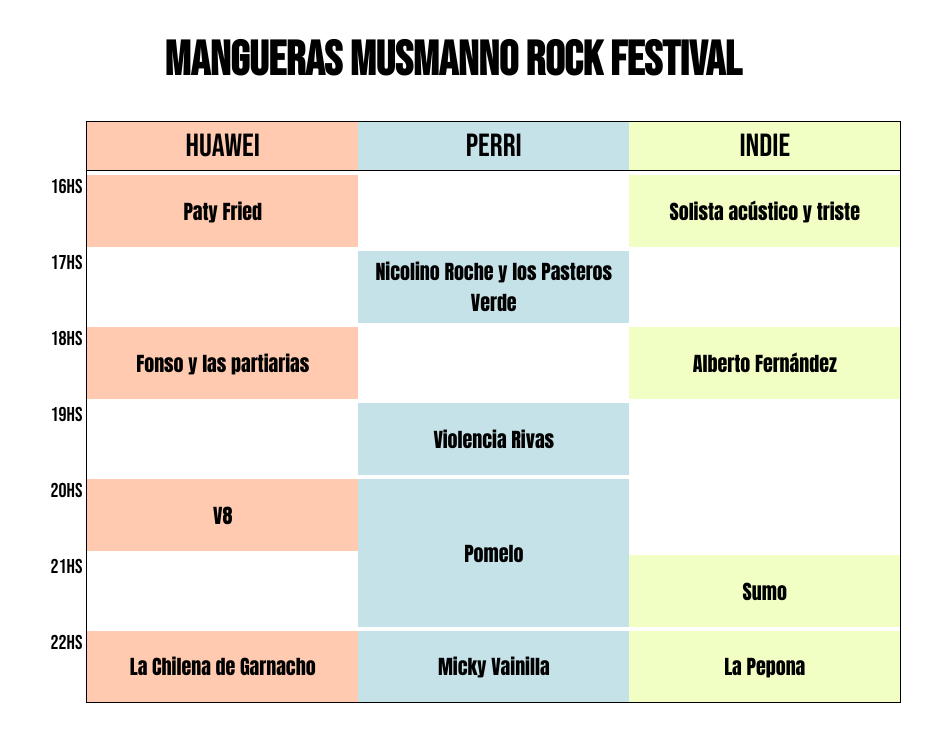
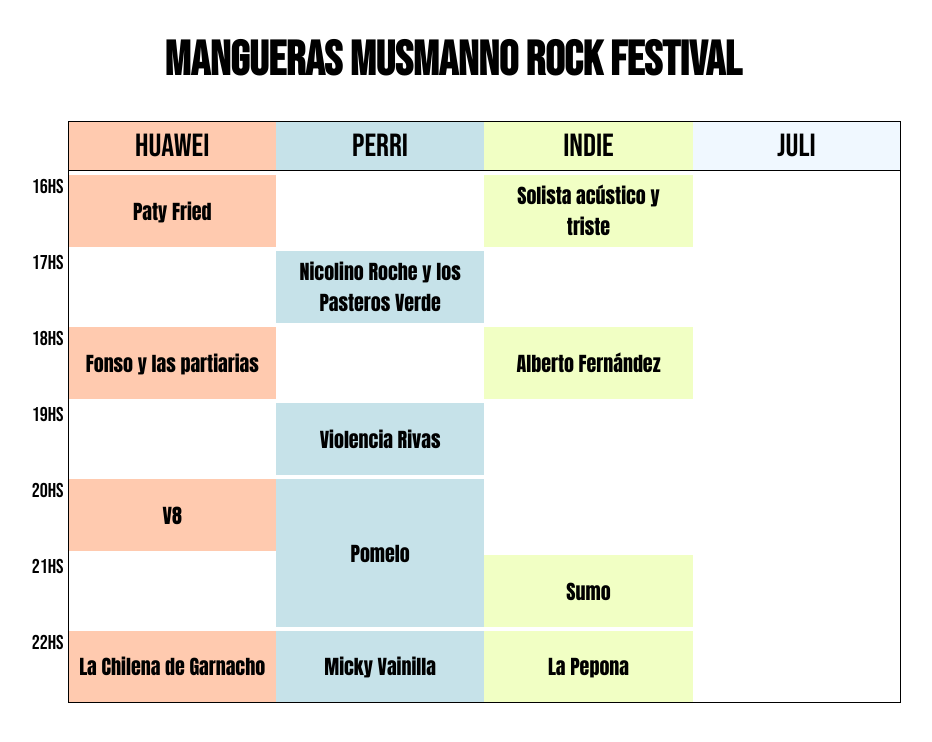
Before and after one commit to julicarabaj/Musmano, a plain HTML site: page index.html in a window 1280 px wide. Shown: the whole page, without its empty margins (187-1119 px from the left). Drawn offline with Linux system fonts and the light colour scheme.

Commit message:
New stage

```diff
--- a/index.html
+++ b/index.html
@@ -23,6 +23,7 @@
                 <div class="name huawei">Huawei</div>
                 <div class="name perri" >Perri</div>
                 <div class="name indie" >Indie</div>
+                <div class="name Juli" >Juli</div>
                 <div class="band huawei" style="grid-row-start: 2;">Paty Fried</div>
                 <div class="band perri" style="grid-row-start: 3;">Nicolino Roche y los Pasteros Verde</div>
                 <div class="band indie" style="grid-row-start: 2;">Solista acústico y triste</div>
--- a/styles.css
+++ b/styles.css
@@ -22,7 +22,7 @@ main h1 {
 
 .timetable{
     display: grid;
-    grid-template-columns: 0.3fr 1fr 1fr 1fr;
+    grid-template-columns: 0.3fr 1fr 1fr 1fr 1fr;
     grid-template-rows: 50px 1fr 1fr 1fr 1fr 1fr 1fr 1fr;
     row-gap: 4px;
     width: fit-content;
@@ -76,3 +76,7 @@ main h1 {
     background-color: #f1ffc4;
     grid-column: 3 / 4;
 }
+.Juli{
+    background-color: aliceblue;
+    grid-column: 4 / 5;
+}
```
